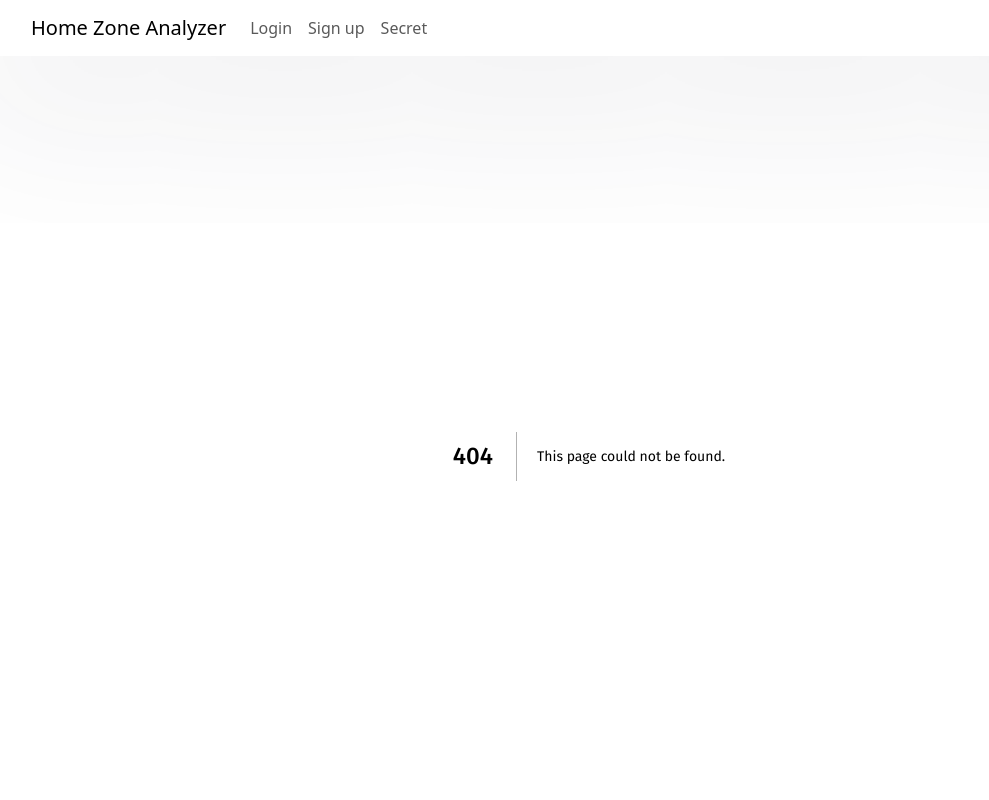
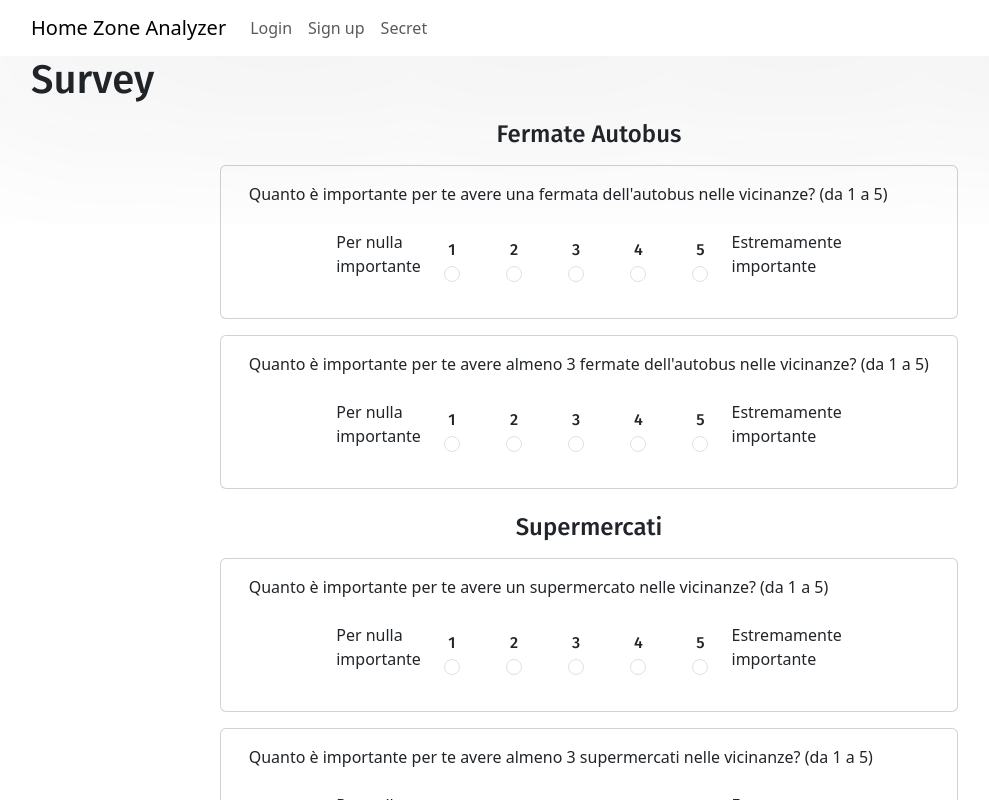
Before and after one commit to CyberGiant7/ContextAwareSystemProject, a Next.js app in the folder frontend/: page /survey in a window 1280 px wide. Before the commit this address had no page. Shown: the top 800 px of the page, without its empty margins (51-1040 px from the left). Built offline with nearby package versions, Linux system fonts and the light colour scheme.

Commit message:
Created survey

```diff
--- /dev/null
+++ b/frontend/src/app/survey/page.tsx
@@ -0,0 +1,120 @@
+// frontend/src/app/survey/page.tsx
+"use client"
+
+import {Button, Card, Container, Form, Row} from "react-bootstrap";
+import {FormGroupWithCheckboxes} from "@/components/FormGroupWithCheckboxes";
+import {useState} from "react";
+
+const surveyQuestions = [
+    {
+        category: "Fermate Autobus",
+        questions: [
+            "Quanto è importante per te avere una fermata dell'autobus nelle vicinanze? (da 1 a 5)",
+            "Quanto è importante per te avere almeno 3 fermate dell'autobus nelle vicinanze? (da 1 a 5)"
+        ]
+    },
+    {
+        category: "Supermercati",
+        questions: [
+            "Quanto è importante per te avere un supermercato nelle vicinanze? (da 1 a 5)",
+            "Quanto è importante per te avere almeno 3 supermercati nelle vicinanze? (da 1 a 5)"
+        ]
+    },
+    {
+        category: "Scuole",
+        questions: [
+            "Quanto è importante per te avere una scuola nelle vicinanze? (da 1 a 5)",
+            "Quanto è importante per te avere almeno 2 scuole nelle vicinanze? (da 1 a 5)"
+        ]
+    },
+    {
+        category: "Parcheggi",
+        questions: [
+            "Quanto è importante per te avere un parcheggio pubblico nelle vicinanze? (da 1 a 5)",
+            "Quanto è importante per te la disponibilità di più parcheggi pubblici nelle vicinanze (almeno 2 diversi)? (da 1 a 5)"
+        ]
+    },
+    {
+        category: "Bar e Ristoranti",
+        questions: [
+            "Quanto è importante per te avere bar e ristoranti nelle vicinanze? (da 1 a 5)",
+            "Quanto è importante per te che ci sia una buona varietà di bar e ristoranti (almeno 5 diversi) nelle vicinanze? (da 1 a 5)"
+        ]
+    },
+    {
+        category: "Biblioteche",
+        questions: [
+            "Quanto è importante per te avere una biblioteca nelle vicinanze? (da 1 a 5)",
+            "Quanto è importante per te avere una buona varietà di biblioteche (almeno 3 diverse)? (da 1 a 5)"
+        ]
+    },
+    {
+        category: "Farmacie",
+        questions: [
+            "Quanto è importante per te avere una farmacia nelle vicinanze? (da 1 a 5)",
+            "Quanto è importante per te avere almeno 2 farmacie nelle vicinanze? (da 1 a 5)"
+        ]
+    },
+
+    {
+        category: "Palestre",
+        questions: [
+            "Quanto è importante per te avere una palestra facilmente accessibile? (da 1 a 5)",
+            "Quanto è importante per te avere almeno 2 palestre nelle vicinanze? (da 1 a 5)"
+        ]
+    },
+
+    {
+        category: "Parchi e Giardini",
+        questions: [
+            "Quanto è importante per te avere un parco o giardino pubblico nelle vicinanze? (da 1 a 5)",
+            "Quanto è importante per te avere più parchi o giardini pubblici (almeno 2) nelle vicinanze? (da 1 a 5)"
+        ]
+    },
+    {
+        category: "Strutture Sanitarie",
+        questions: [
+            "Quanto è importante per te avere una struttura sanitaria (ospedale, clinica) vicina? (da 1 a 5)",
+            "Quanto è importante per te avere accesso ad almeno 2 strutture sanitarie (ospedali, cliniche specialistiche, ecc.) nelle vicinanze? (da 1 a 5)"
+        ]
+    },
+
+];
+
+export default function Page() {
+    const [answers, setAnswers] = useState<{ [key: string]: number }>({});
+
+    const handleSubmit = (e: any) => {
+        e.preventDefault();
+        alert(`You chose ${JSON.stringify(answers)}`);
+    };
+
+    return (
+        <Container>
+            <h1>Survey</h1>
+            <Form onSubmit={handleSubmit}>
+                {surveyQuestions.map((category, catIndex) => (
+                    <div className="m-3" key={catIndex}>
+                        <h4 style={{textAlign: "center"}}>{category.category}</h4>
+                        <Row style={{flexDirection: "column", alignItems: "center"}}>
+                            {category.questions.map((question, qIndex) => (
+                                <Card className="m-2 col-xl-8" key={qIndex}>
+                                    <Card.Body style={{display: "flex", alignItems: "center", flexDirection: "column"}}>
+                                        <p style={{width:"100%"}}>{question}</p>
+                                        <FormGroupWithCheckboxes
+                                            name={`question${catIndex}-${qIndex}`}
+                                            labels={["1", "2", "3", "4", "5"]}
+                                            answers={answers}
+                                            setAnswers={setAnswers}
+                                        />
+                                    </Card.Body>
+                                </Card>
+                            ))}
+                        </Row>
+                    </div>
+                ))}
+                <Button type="submit" >Submit</Button>
+            </Form>
+        </Container>
+    );
+}
--- /dev/null
+++ b/frontend/src/components/FormGroupWithCheckboxes.tsx
@@ -0,0 +1,34 @@
+// frontend/src/components/FormGroupWithCheckboxes.tsx
+"use client"
+import {FormGroup, Col, FormCheck} from "react-bootstrap";
+import FormCheckLabel from "react-bootstrap/FormCheckLabel";
+import React from "react";
+
+interface FormGroupWithCheckboxesProps {
+    name: string;
+    labels: string[];
+    answers: { [key: string]: number };
+    setAnswers: React.Dispatch<React.SetStateAction<{ [key: string]: number }>>;
+}
+
+export function FormGroupWithCheckboxes({name, labels, answers, setAnswers}: FormGroupWithCheckboxesProps) {
+    const handleChange = (label: number) => {
+        setAnswers(prev => ({...prev, [name]: label}));
+    };
+
+    return (
+        <FormGroup className={"align-items-center flex-sm-row"} style={{display: "flex", flexDirection:"column"}}>
+            <Col style={{width: "fit-content"}}>
+                <p>Per nulla importante</p>
+            </Col>
+            {labels.map((label, index) => (
+                <Col key={index} className="d-flex flex-sm-column align-items-center p-3" style={{width: "fit-content"}}>
+                    <FormCheckLabel className="control-label" htmlFor={`${name}-${index}`}>{label}</FormCheckLabel>
+                    <FormCheck type="radio" id={`${name}-${index}`} name={name} checked={answers[name] === index}
+                               onChange={() => handleChange(index)}/>
+                </Col>
+            ))}
+            <p>Estremamente<br/>importante</p>
+        </FormGroup>
+    );
+}
```
Also changed, not shown: 1 other file (tests, documents, lock files or other folders).
